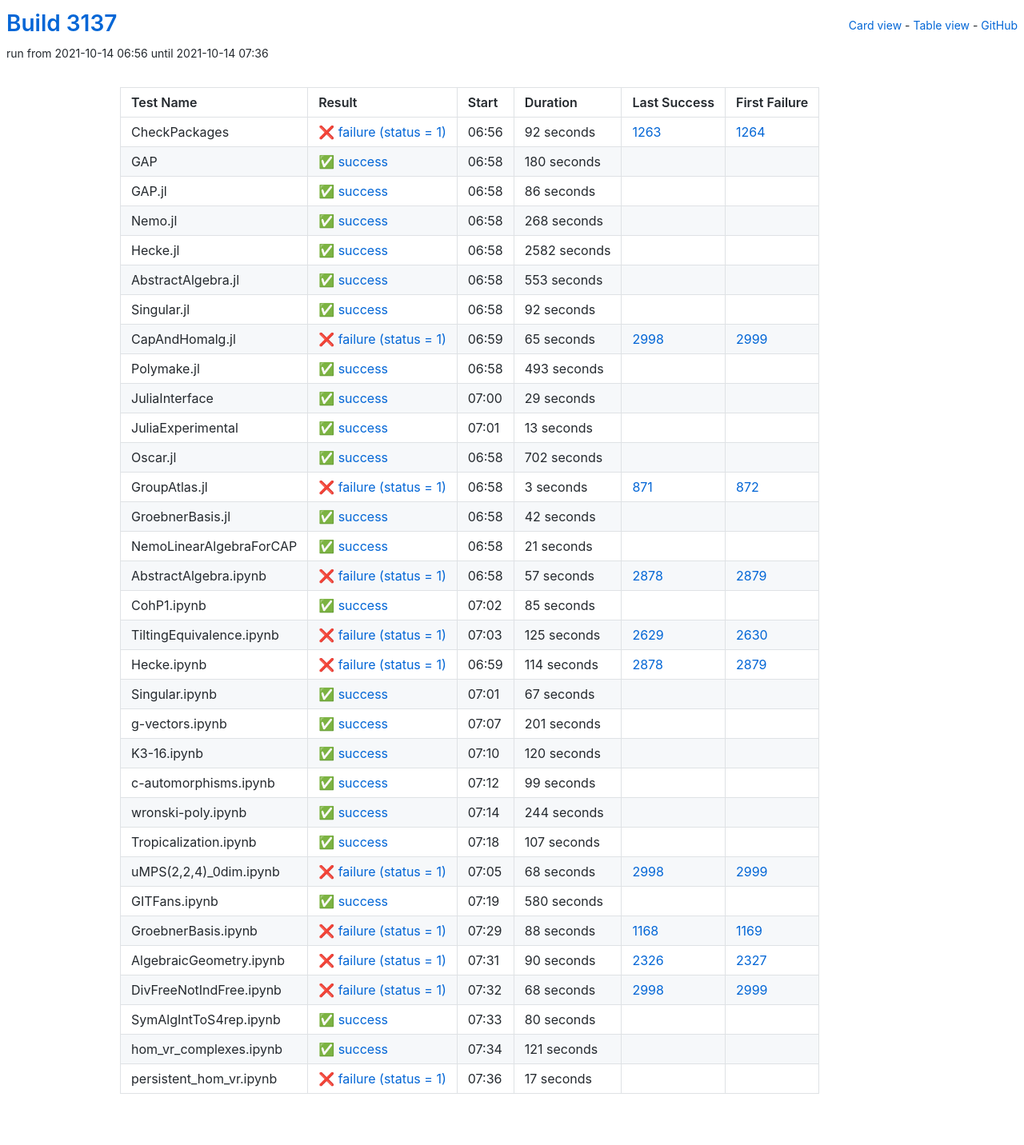
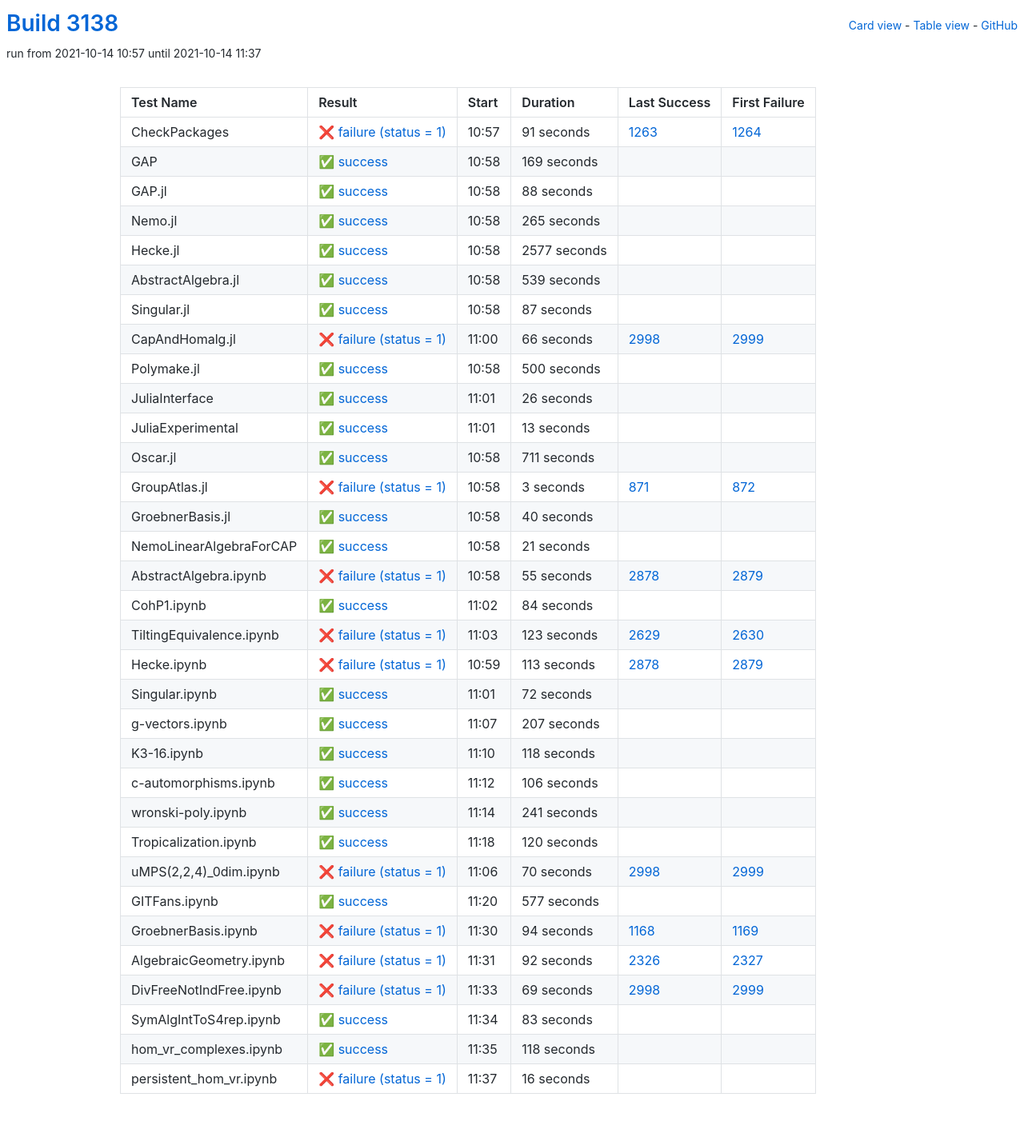
Before and after one commit to oscar-system/oscar-ci-status-stable, a Jekyll site: the page built from table.html, in a window 1280 px wide. Shown: the whole page at 80% size. Built offline with Jekyll 4.4.1, drawn with Linux system fonts in a browser that asks for light colours.

Commit message:
Build #3138

```diff
--- a/_data/ci.yml
+++ b/_data/ci.yml
@@ -1,6 +1,6 @@
 ---
-build: 3137
-build_url: https://oscarci.mathematik.uni-kl.de/job/oscar-stable/3137/
+build: 3138
+build_url: https://oscarci.mathematik.uni-kl.de/job/oscar-stable/3138/
 job: oscar-stable
 organization: oscar-system
 repo: oscar-ci-status-stable
@@ -8,128 +8,128 @@ repourl: https://github.com/oscar-system/oscar-ci-status-stable
 tests:
 - name: CheckPackages
   id: checkpackages
-  log: https://oscarci.mathematik.uni-kl.de/job/oscar-stable/3137/artifact/logs/build-3137/CheckPackages.log
-  start: 2021-10-14 06:56
+  log: https://oscarci.mathematik.uni-kl.de/job/oscar-stable/3138/artifact/logs/build-3138/CheckPackages.log
+  start: 2021-10-14 10:57
   success: false
   exitcode: 1
   status: failure
-  duration: 92
+  duration: 91
   last_success: 1263
   last_success_url: https://oscarci.mathematik.uni-kl.de/job/oscar-stable/1263/
   first_failure: 1264
   first_failure_url: https://oscarci.mathematik.uni-kl.de/job/oscar-stable/1264/
 - name: GAP
   id: gap
-  log: https://oscarci.mathematik.uni-kl.de/job/oscar-stable/3137/artifact/logs/build-3137/GAP.log
-  start: 2021-10-14 06:58
+  log: https://oscarci.mathematik.uni-kl.de/job/oscar-stable/3138/artifact/logs/build-3138/GAP.log
+  start: 2021-10-14 10:58
   success: true
   exitcode: 0
   status: success
-  duration: 180
+  duration: 169
   last_success: false
   last_success_url:
   first_failure: false
   first_failure_url:
 - name: GAP.jl
   id: gap-jl
-  log: https://oscarci.mathematik.uni-kl.de/job/oscar-stable/3137/artifact/logs/build-3137/GAP.jl.log
-  start: 2021-10-14 06:58
+  log: https://oscarci.mathematik.uni-kl.de/job/oscar-stable/3138/artifact/logs/build-3138/GAP.jl.log
+  start: 2021-10-14 10:58
   success: true
   exitcode: 0
   status: success
-  duration: 86
+  duration: 88
   last_success: false
   last_success_url:
   first_failure: false
   first_failure_url:
 - name: Nemo.jl
   id: nemo-jl
-  log: https://oscarci.mathematik.uni-kl.de/job/oscar-stable/3137/artifact/logs/build-3137/Nemo.jl.log
-  start: 2021-10-14 06:58
+  log: https://oscarci.mathematik.uni-kl.de/job/oscar-stable/3138/artifact/logs/build-3138/Nemo.jl.log
+  start: 2021-10-14 10:58
   success: true
   exitcode: 0
   status: success
-  duration: 268
+  duration: 265
   last_success: false
   last_success_url:
   first_failure: false
   first_failure_url:
 - name: Hecke.jl
   id: hecke-jl
-  log: https://oscarci.mathematik.uni-kl.de/job/oscar-stable/3137/artifact/logs/build-3137/Hecke.jl.log
-  start: 2021-10-14 06:58
+  log: https://oscarci.mathematik.uni-kl.de/job/oscar-stable/3138/artifact/logs/build-3138/Hecke.jl.log
+  start: 2021-10-14 10:58
   success: true
   exitcode: 0
   status: success
-  duration: 2582
+  duration: 2577
   last_success: false
   last_success_url:
   first_failure: false
   first_failure_url:
 - name: AbstractAlgebra.jl
   id: abstractalgebra-jl
-  log: https://oscarci.mathematik.uni-kl.de/job/oscar-stable/3137/artifact/logs/build-3137/AbstractAlgebra.jl.log
-  start: 2021-10-14 06:58
+  log: https://oscarci.mathematik.uni-kl.de/job/oscar-stable/3138/artifact/logs/build-3138/AbstractAlgebra.jl.log
+  start: 2021-10-14 10:58
   success: true
   exitcode: 0
   status: success
-  duration: 553
+  duration: 539
   last_success: false
   last_success_url:
   first_failure: false
   first_failure_url:
 - name: Singular.jl
   id: singular-jl
-  log: https://oscarci.mathematik.uni-kl.de/job/oscar-stable/3137/artifact/logs/build-3137/Singular.jl.log
-  start: 2021-10-14 06:58
+  log: https://oscarci.mathematik.uni-kl.de/job/oscar-stable/3138/artifact/logs/build-3138/Singular.jl.log
+  start: 2021-10-14 10:58
   success: true
   exitcode: 0
   status: success
-  duration: 92
+  duration: 87
   last_success: false
   last_success_url:
   first_failure: false
   first_failure_url:
 - name: CapAndHomalg.jl
   id: capandhomalg-jl
-  log: https://oscarci.mathematik.uni-kl.de/job/oscar-stable/3137/artifact/logs/build-3137/CapAndHomalg.jl.log
-  start: 2021-10-14 06:59
+  log: https://oscarci.mathematik.uni-kl.de/job/oscar-stable/3138/artifact/logs/build-3138/CapAndHomalg.jl.log
+  start: 2021-10-14 11:00
   success: false
   exitcode: 1
   status: failure
-  duration: 65
+  duration: 66
   last_success: 2998
   last_success_url: https://oscarci.mathematik.uni-kl.de/job/oscar-stable/2998/
   first_failure: 2999
   first_failure_url: https://oscarci.mathematik.uni-kl.de/job/oscar-stable/2999/
 - name: Polymake.jl
   id: polymake-jl
-  log: https://oscarci.mathematik.uni-kl.de/job/oscar-stable/3137/artifact/logs/build-3137/Polymake.jl.log
-  start: 2021-10-14 06:58
+  log: https://oscarci.mathematik.uni-kl.de/job/oscar-stable/3138/artifact/logs/build-3138/Polymake.jl.log
+  start: 2021-10-14 10:58
   success: true
   exitcode: 0
   status: success
-  duration: 493
+  duration: 500
   last_success: false
   last_success_url:
   first_failure: false
   first_failure_url:
 - name: JuliaInterface
   id: juliainterface
-  log: https://oscarci.mathematik.uni-kl.de/job/oscar-stable/3137/artifact/logs/build-3137/JuliaInterface.log
-  start: 2021-10-14 07:00
+  log: https://oscarci.mathematik.uni-kl.de/job/oscar-stable/3138/artifact/logs/build-3138/JuliaInterface.log
+  start: 2021-10-14 11:01
   success: true
   exitcode: 0
   status: success
-  duration: 29
+  duration: 26
   last_success: false
   last_success_url:
   first_failure: false
   first_failure_url:
 - name: JuliaExperimental
   id: juliaexperimental
-  log: https://oscarci.mathematik.uni-kl.de/job/oscar-stable/3137/artifact/logs/build-3137/JuliaExperimental.log
-  start: 2021-10-14 07:01
+  log: https://oscarci.mathematik.uni-kl.de/job/oscar-stable/3138/artifact/logs/build-3138/JuliaExperimental.log
+  start: 2021-10-14 11:01
   success: true
   exitcode: 0
   status: success
@@ -140,20 +140,20 @@ tests:
   first_failure_url:
 - name: Oscar.jl
   id: oscar-jl
-  log: https://oscarci.mathematik.uni-kl.de/job/oscar-stable/3137/artifact/logs/build-3137/Oscar.jl.log
-  start: 2021-10-14 06:58
+  log: https://oscarci.mathematik.uni-kl.de/job/oscar-stable/3138/artifact/logs/build-3138/Oscar.jl.log
+  start: 2021-10-14 10:58
   success: true
   exitcode: 0
   status: success
-  duration: 702
+  duration: 711
   last_success: false
   last_success_url:
   first_failure: false
   first_failure_url:
 - name: GroupAtlas.jl
   id: groupatlas-jl
-  log: https://oscarci.mathematik.uni-kl.de/job/oscar-stable/3137/artifact/logs/build-3137/GroupAtlas.jl.log
-  start: 2021-10-14 06:58
+  log: https://oscarci.mathematik.uni-kl.de/job/oscar-stable/3138/artifact/logs/build-3138/GroupAtlas.jl.log
+  start: 2021-10-14 10:58
   success: false
   exitcode: 1
   status: failure
@@ -164,20 +164,20 @@ tests:
   first_failure_url: https://oscarci.mathematik.uni-kl.de/job/oscar-stable/872/
 - name: GroebnerBasis.jl
   id: groebnerbasis-jl
-  log: https://oscarci.mathematik.uni-kl.de/job/oscar-stable/3137/artifact/logs/build-3137/GroebnerBasis.jl.log
-  start: 2021-10-14 06:58
+  log: https://oscarci.mathematik.uni-kl.de/job/oscar-stable/3138/artifact/logs/build-3138/GroebnerBasis.jl.log
+  start: 2021-10-14 10:58
   success: true
   exitcode: 0
   status: success
-  duration: 42
+  duration: 40
   last_success: false
   last_success_url:
   first_failure: false
   first_failure_url:
 - name: NemoLinearAlgebraForCAP
   id: nemolinearalgebraforcap
-  log: https://oscarci.mathematik.uni-kl.de/job/oscar-stable/3137/artifact/logs/build-3137/NemoLinearAlgebraForCAP.log
-  start: 2021-10-14 06:58
+  log: https://oscarci.mathematik.uni-kl.de/job/oscar-stable/3138/artifact/logs/build-3138/NemoLinearAlgebraForCAP.log
+  start: 2021-10-14 10:58
   success: true
   exitcode: 0
   status: success
@@ -188,80 +188,116 @@ tests:
   first_failure_url:
 - name: AbstractAlgebra.ipynb
   id: abstractalgebra-ipynb
-  log: https://oscarci.mathematik.uni-kl.de/job/oscar-stable/3137/artifact/logs/build-3137/AbstractAlgebra.ipynb.log
-  start: 2021-10-14 06:58
+  log: https://oscarci.mathematik.uni-kl.de/job/oscar-stable/3138/artifact/logs/build-3138/AbstractAlgebra.ipynb.log
+  start: 2021-10-14 10:58
   success: false
   exitcode: 1
   status: failure
-  duration: 57
+  duration: 55
   last_success: 2878
   last_success_url: https://oscarci.mathematik.uni-kl.de/job/oscar-stable/2878/
   first_failure: 2879
   first_failure_url: https://oscarci.mathematik.uni-kl.de/job/oscar-stable/2879/
 - name: CohP1.ipynb
   id: cohp1-ipynb
-  log: https://oscarci.mathematik.uni-kl.de/job/oscar-stable/3137/artifact/logs/build-3137/CohP1.ipynb.log
-  start: 2021-10-14 07:02
+  log: https://oscarci.mathematik.uni-kl.de/job/oscar-stable/3138/artifact/logs/build-3138/CohP1.ipynb.log
+  start: 2021-10-14 11:02
   success: true
   exitcode: 0
   status: success
-  duration: 85
+  duration: 84
   last_success: false
   last_success_url:
   first_failure: false
   first_failure_url:
 - name: TiltingEquivalence.ipynb
   id: tiltingequivalence-ipynb
-  log: https://oscarci.mathematik.uni-kl.de/job/oscar-stable/3137/artifact/logs/build-3137/TiltingEquivalence.ipynb.log
-  start: 2021-10-14 07:03
+  log: https://oscarci.mathematik.uni-kl.de/job/oscar-stable/3138/artifact/logs/build-3138/TiltingEquivalence.ipynb.log
+  start: 2021-10-14 11:03
   success: false
   exitcode: 1
   status: failure
-  duration: 125
+  duration: 123
   last_success: 2629
   last_success_url: https://oscarci.mathematik.uni-kl.de/job/oscar-stable/2629/
   first_failure: 2630
   first_failure_url: https://oscarci.mathematik.uni-kl.de/job/oscar-stable/2630/
 - name: Hecke.ipynb
   id: hecke-ipynb
-  log: https://oscarci.mathematik.uni-kl.de/job/oscar-stable/3137/artifact/logs/build-3137/Hecke.ipynb.log
-  start: 2021-10-14 06:59
+  log: https://oscarci.mathematik.uni-kl.de/job/oscar-stable/3138/artifact/logs/build-3138/Hecke.ipynb.log
+  start: 2021-10-14 10:59
   success: false
   exitcode: 1
   status: failure
-  duration: 114
+  duration: 113
   last_success: 2878
   last_success_url: https://oscarci.mathematik.uni-kl.de/job/oscar-stable/2878/
   first_failure: 2879
   first_failure_url: https://oscarci.mathematik.uni-kl.de/job/oscar-stable/2879/
 - name: Singular.ipynb
   id: singular-ipynb
-  log: https://oscarci.mathematik.uni-kl.de/job/oscar-stable/3137/artifact/logs/build-3137/Singular.ipynb.log
-  start: 2021-10-14 07:01
+  log: https://oscarci.mathematik.uni-kl.de/job/oscar-stable/3138/artifact/logs/build-3138/Singular.ipynb.log
+  start: 2021-10-14 11:01
   success: true
   exitcode: 0
   status: success
-  duration: 67
+  duration: 72
   last_success: false
   last_success_url:
   first_failure: false
   first_failure_url:
 - name: g-vectors.ipynb
   id: g-vectors-ipynb
-  log: https://oscarci.mathematik.uni-kl.de/job/oscar-stable/3137/artifact/logs/build-3137/g-vectors.ipynb.log
-  start: 2021-10-14 07:07
+  log: https://oscarci.mathematik.uni-kl.de/job/oscar-stable/3138/artifact/logs/build-3138/g-vectors.ipynb.log
+  start: 2021-10-14 11:07
   success: true
   exitcode: 0
   status: success
-  duration: 201
+  duration: 207
   last_success: false
   last_success_url:
   first_failure: false
   first_failure_url:
 - name: K3-16.ipynb
   id: k3-16-ipynb
-  log: https://oscarci.mathematik.uni-kl.de/job/oscar-stable/3137/artifact/logs/build-3137/K3-16.ipynb.log
-  start: 2021-10-14 07:10
+  log: https://oscarci.mathematik.uni-kl.de/job/oscar-stable/3138/artifact/logs/build-3138/K3-16.ipynb.log
+  start: 2021-10-14 11:10
+  success: true
+  exitcode: 0
+  status: success
+  duration: 118
+  last_success: false
+  last_success_url:
+  first_failure: false
+  first_failure_url:
+- name: c-automorphisms.ipynb
+  id: c-automorphisms-ipynb
+  log: https://oscarci.mathematik.uni-kl.de/job/oscar-stable/3138/artifact/logs/build-3138/c-automorphisms.ipynb.log
+  start: 2021-10-14 11:12
+  success: true
+  exitcode: 0
+  status: success
+  duration: 106
+  last_success: false
+  last_success_url:
+  first_failure: false
+  first_failure_url:
+- name: wronski-poly.ipynb
+  id: wronski-poly-ipynb
+  log: https://oscarci.mathematik.uni-kl.de/job/oscar-stable/3138/artifact/logs/build-3138/wronski-poly.ipynb.log
+  start: 2021-10-14 11:14
+  success: true
+  exitcode: 0
+  status: success
+  duration: 241
+  last_success: false
+  last_success_url:
+  first_failure: false
+  first_failure_url:
+- name: Tropicalization.ipynb
+  id: tropicalization-ipynb
+  log: https://oscarci.mathematik.uni-kl.de/job/oscar-stable/3138/artifact/logs/build-3138/Tropicalization.ipynb.log
+  start: 2021-10-14 11:18
   success: true
   exitcode: 0
   status: success
@@ -270,134 +306,98 @@ tests:
   last_success_url:
   first_failure: false
   first_failure_url:
-- name: c-automorphisms.ipynb
-  id: c-automorphisms-ipynb
-  log: https://oscarci.mathematik.uni-kl.de/job/oscar-stable/3137/artifact/logs/build-3137/c-automorphisms.ipynb.log
-  start: 2021-10-14 07:12
-  success: true
-  exitcode: 0
-  status: success
-  duration: 99
-  last_success: false
-  last_success_url:
-  first_failure: false
-  first_failure_url:
-- name: wronski-poly.ipynb
-  id: wronski-poly-ipynb
-  log: https://oscarci.mathematik.uni-kl.de/job/oscar-stable/3137/artifact/logs/build-3137/wronski-poly.ipynb.log
-  start: 2021-10-14 07:14
-  success: true
-  exitcode: 0
-  status: success
-  duration: 244
-  last_success: false
-  last_success_url:
-  first_failure: false
-  first_failure_url:
-- name: Tropicalization.ipynb
-  id: tropicalization-ipynb
-  log: https://oscarci.mathematik.uni-kl.de/job/oscar-stable/3137/artifact/logs/build-3137/Tropicalization.ipynb.log
-  start: 2021-10-14 07:18
-  success: true
-  exitcode: 0
-  status: success
-  duration: 107
-  last_success: false
-  last_success_url:
-  first_failure: false
-  first_failure_url:
 - name: uMPS(2,2,4)_0dim.ipynb
   id: umps-2-2-4-0dim-ipynb
-  log: https://oscarci.mathematik.uni-kl.de/job/oscar-stable/3137/artifact/logs/build-3137/uMPS-2-2-4-_0dim.ipynb.log
-  start: 2021-10-14 07:05
+  log: https://oscarci.mathematik.uni-kl.de/job/oscar-stable/3138/artifact/logs/build-3138/uMPS-2-2-4-_0dim.ipynb.log
+  start: 2021-10-14 11:06
   success: false
   exitcode: 1
   status: failure
-  duration: 68
+  duration: 70
   last_success: 2998
   last_success_url: https://oscarci.mathematik.uni-kl.de/job/oscar-stable/2998/
   first_failure: 2999
   first_failure_url: https://oscarci.mathematik.uni-kl.de/job/oscar-stable/2999/
 - name: GITFans.ipynb
   id: gitfans-ipynb
-  log: https://oscarci.mathematik.uni-kl.de/job/oscar-stable/3137/artifact/logs/build-3137/GITFans.ipynb.log
-  start: 2021-10-14 07:19
+  log: https://oscarci.mathematik.uni-kl.de/job/oscar-stable/3138/artifact/logs/build-3138/GITFans.ipynb.log
+  start: 2021-10-14 11:20
   success: true
   exitcode: 0
   status: success
-  duration: 580
+  duration: 577
   last_success: false
   last_success_url:
   first_failure: false
   first_failure_url:
 - name: GroebnerBasis.ipynb
   id: groebnerbasis-ipynb
-  log: https://oscarci.mathematik.uni-kl.de/job/oscar-stable/3137/artifact/logs/build-3137/GroebnerBasis.ipynb.log
-  start: 2021-10-14 07:29
+  log: https://oscarci.mathematik.uni-kl.de/job/oscar-stable/3138/artifact/logs/build-3138/GroebnerBasis.ipynb.log
+  start: 2021-10-14 11:30
   success: false
   exitcode: 1
   status: failure
-  duration: 88
+  duration: 94
   last_success: 1168
   last_success_url: https://oscarci.mathematik.uni-kl.de/job/oscar-stable/1168/
   first_failure: 1169
   first_failure_url: https://oscarci.mathematik.uni-kl.de/job/oscar-stable/1169/
 - name: AlgebraicGeometry.ipynb
   id: algebraicgeometry-ipynb
-  log: https://oscarci.mathematik.uni-kl.de/job/oscar-stable/3137/artifact/logs/build-3137/AlgebraicGeometry.ipynb.log
-  start: 2021-10-14 07:31
+  log: https://oscarci.mathematik.uni-kl.de/job/oscar-stable/3138/artifact/logs/build-3138/AlgebraicGeometry.ipynb.log
+  start: 2021-10-14 11:31
   success: false
   exitcode: 1
   status: failure
-  duration: 90
+  duration: 92
   last_success: 2326
   last_success_url: https://oscarci.mathematik.uni-kl.de/job/oscar-stable/2326/
   first_failure: 2327
   first_failure_url: https://oscarci.mathematik.uni-kl.de/job/oscar-stable/2327/
 - name: DivFreeNotIndFree.ipynb
   id: divfreenotindfree-ipynb
-  log: https://oscarci.mathematik.uni-kl.de/job/oscar-stable/3137/artifact/logs/build-3137/DivFreeNotIndFree.ipynb.log
-  start: 2021-10-14 07:32
+  log: https://oscarci.mathematik.uni-kl.de/job/oscar-stable/3138/artifact/logs/build-3138/DivFreeNotIndFree.ipynb.log
+  start: 2021-10-14 11:33
   success: false
   exitcode: 1
   status: failure
-  duration: 68
+  duration: 69
   last_success: 2998
   last_success_url: https://oscarci.mathematik.uni-kl.de/job/oscar-stable/2998/
   first_failure: 2999
   first_failure_url: https://oscarci.mathematik.uni-kl.de/job/oscar-stable/2999/
 - name: SymAlgIntToS4rep.ipynb
   id: symalginttos4rep-ipynb
-  log: https://oscarci.mathematik.uni-kl.de/job/oscar-stable/3137/artifact/logs/build-3137/SymAlgIntToS4rep.ipynb.log
-  start: 2021-10-14 07:33
+  log: https://oscarci.mathematik.uni-kl.de/job/oscar-stable/3138/artifact/logs/build-3138/SymAlgIntToS4rep.ipynb.log
+  start: 2021-10-14 11:34
   success: true
   exitcode: 0
   status: success
-  duration: 80
+  duration: 83
   last_success: false
   last_success_url:
   first_failure: false
   first_failure_url:
 - name: hom_vr_complexes.ipynb
   id: hom-vr-complexes-ipynb
-  log: https://oscarci.mathematik.uni-kl.de/job/oscar-stable/3137/artifact/logs/build-3137/hom_vr_complexes.ipynb.log
-  start: 2021-10-14 07:34
+  log: https://oscarci.mathematik.uni-kl.de/job/oscar-stable/3138/artifact/logs/build-3138/hom_vr_complexes.ipynb.log
+  start: 2021-10-14 11:35
   success: true
   exitcode: 0
   status: success
-  duration: 121
+  duration: 118
   last_success: false
   last_success_url:
   first_failure: false
   first_failure_url:
 - name: persistent_hom_vr.ipynb
   id: persistent-hom-vr-ipynb
-  log: https://oscarci.mathematik.uni-kl.de/job/oscar-stable/3137/artifact/logs/build-3137/persistent_hom_vr.ipynb.log
-  start: 2021-10-14 07:36
+  log: https://oscarci.mathematik.uni-kl.de/job/oscar-stable/3138/artifact/logs/build-3138/persistent_hom_vr.ipynb.log
+  start: 2021-10-14 11:37
   success: false
   exitcode: 1
   status: failure
-  duration: 17
+  duration: 16
   last_success: false
   last_success_url:
   first_failure: false
```
Also changed, not shown: README.md.
